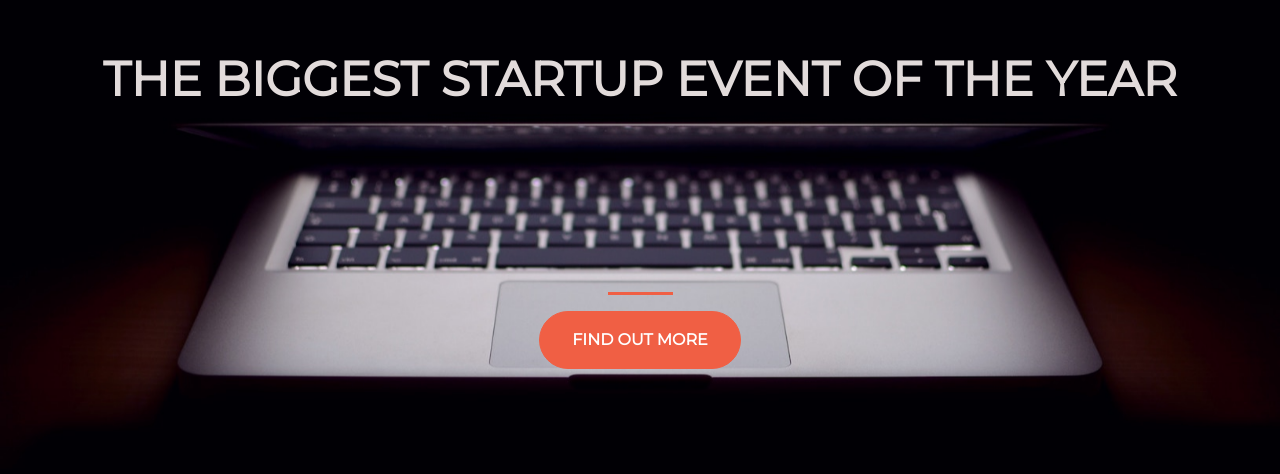
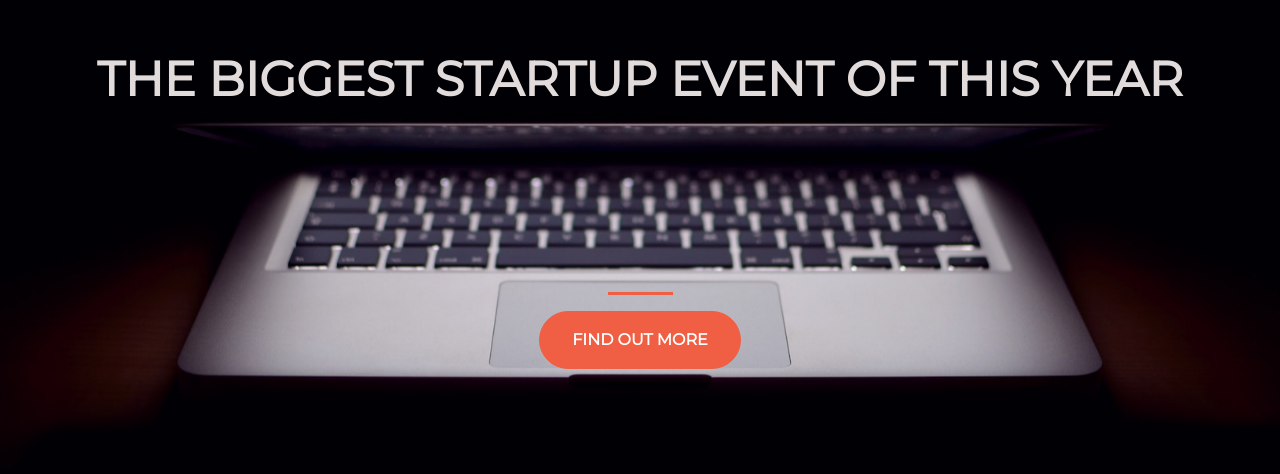
Before and after one commit to RazaMunir824/Bootstrap_landingpage, a plain HTML site: page index.html in a window 1280 px wide. Shown: the part 190-664 px from the top of the page. Drawn offline with nearby package versions, Linux system fonts and the light colour scheme.

Commit message:
Update index.html

```diff
--- a/index.html
+++ b/index.html
@@ -18,7 +18,7 @@
     <div class="container d-flex align-items-center h-100">
       <div class="row">
         <header class="text-center col-12">
-          <h1 class="text-uppercase"><strong>The biggest startup event of the year</strong></h1>
+          <h1 class="text-uppercase"><strong>The biggest startup event of this year</strong></h1>
         </header>
         <div class="buffer col-12"></div>
         <section class="text-center col-12">
```
